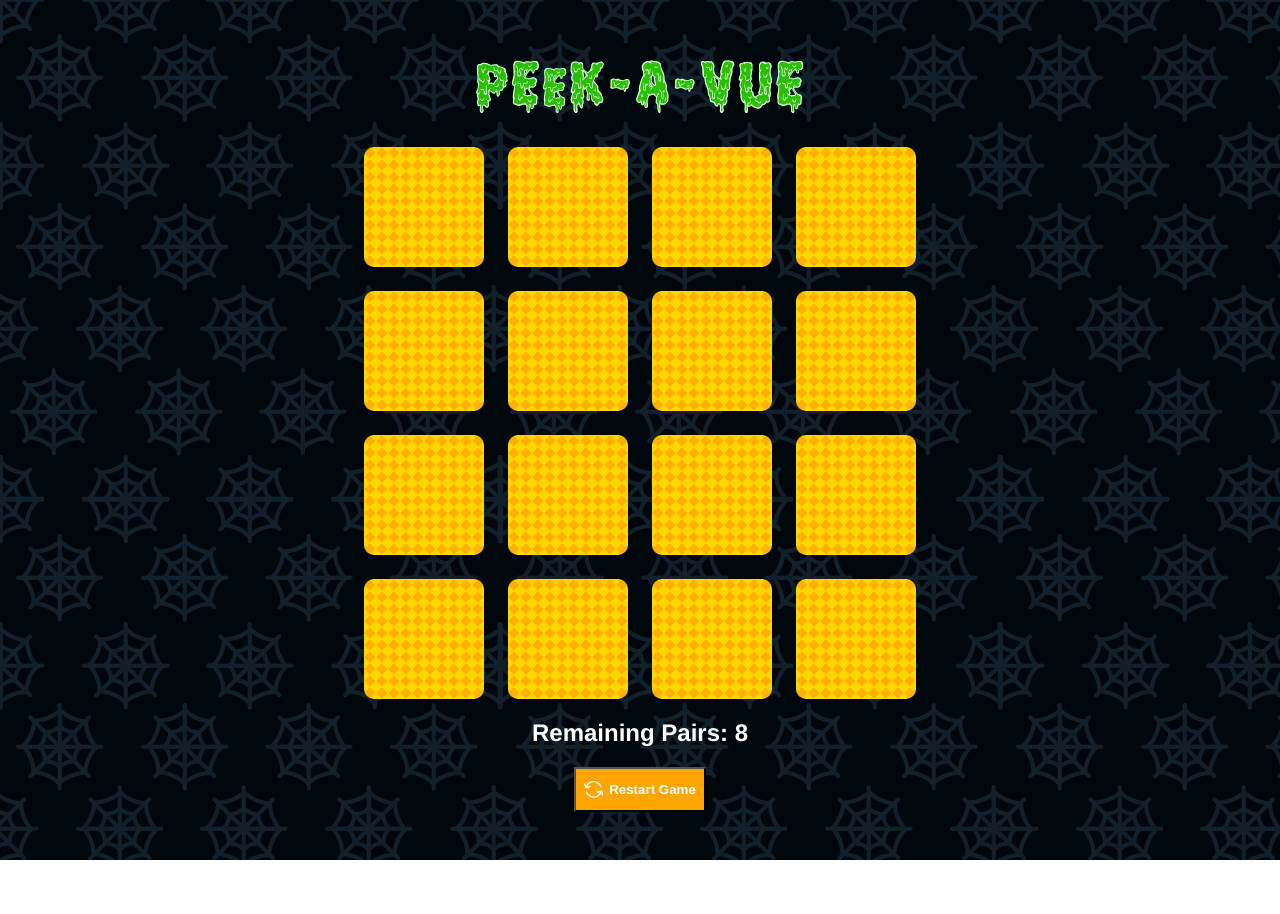
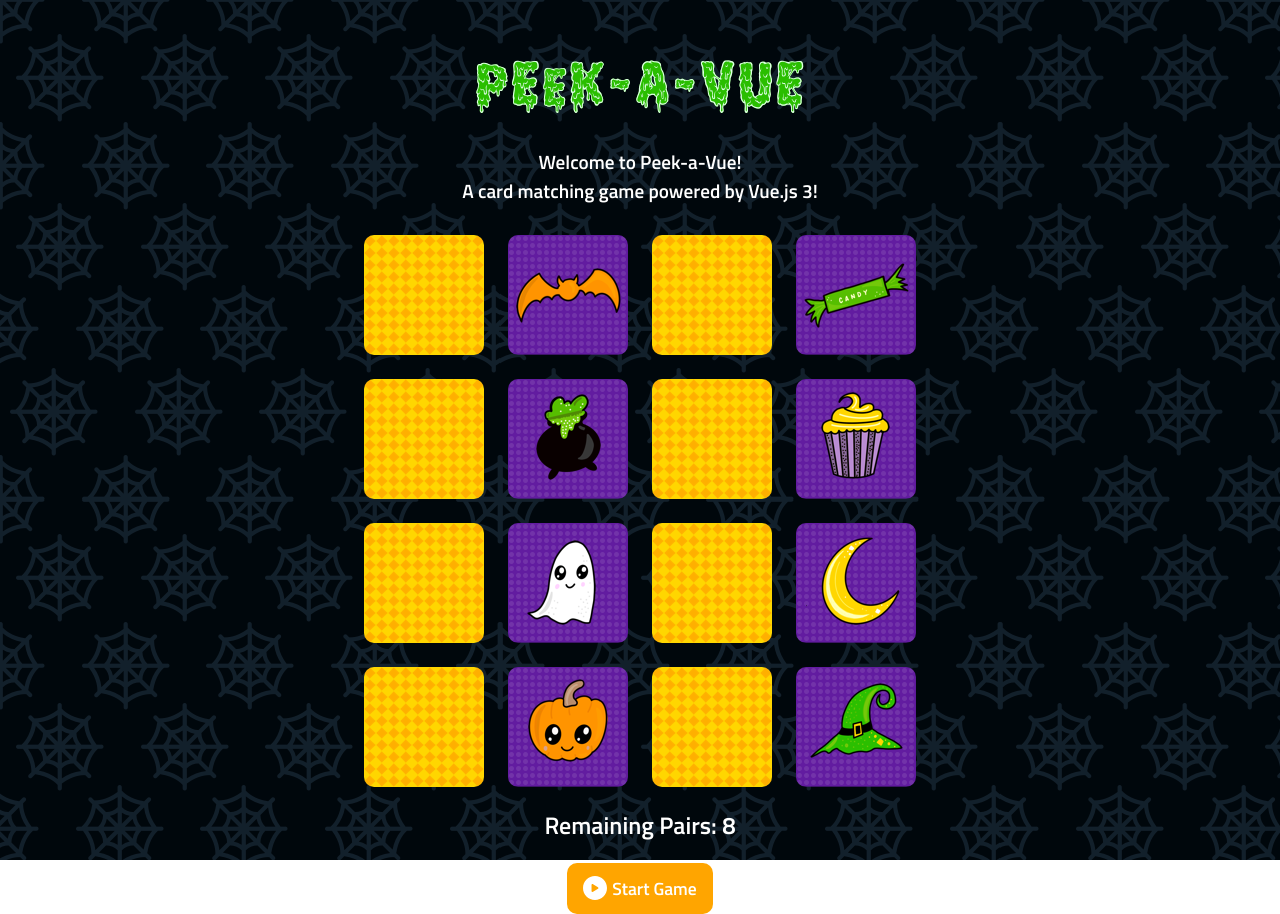
Before and after one commit to drummer-Yurii/matching-game, a Vue app: page / in a window 1280 px wide. Before the commit the page ends 860 px from the top, so only its background shows below. Built offline with nearby package versions, Linux system fonts and the light colour scheme.

Commit message:
tweaks to home page experience

```diff
--- a/public/index.html
+++ b/public/index.html
@@ -4,6 +4,7 @@
     <meta charset="utf-8">
     <meta http-equiv="X-UA-Compatible" content="IE=edge">
     <meta name="viewport" content="width=device-width,initial-scale=1.0">
+    <link href="https://fonts.googleapis.com/css2?family=Titillium+Web:wght@600&display=swap" rel="stylesheet">
     <link rel="icon" href="<%= BASE_URL %>favicon.ico">
     <title><%= htmlWebpackPlugin.options.title %></title>
   </head>
--- a/src/App.vue
+++ b/src/App.vue
@@ -2,12 +2,17 @@
   <h1 class="sr-only">Peek-a-Vue</h1>
   <img src="/images/peek-a-vue-title.png"
     alt="Peek-a-Vue" class="title" />
+    <section class="description">
+      <p>Welcome to Peek-a-Vue!</p>
+      <p>A card matching game powered by Vue.js 3!</p>
+    </section>
   <transition-group tag="section" class="game-board" name="shuffle-card">
     <Card v-for="(card) in cardList" :key="`${card.value}-${card.variant}`" :matched="card.matched" :value="card.value"
       :visible="card.visible" :position="card.position" @select-card="flipCard" />
   </transition-group>
-  <h2>{{ status }}</h2>
-  <button @click="restartGame" class="button"><img src="/images/restart.svg" alt="Restart Icon" /> Restart Game</button>
+  <h2 class="status">{{ status }}</h2>
+  <button v-if="newPlayer" @click="startGame" class="button"><img src="/images/play.svg" alt="Restart Icon" /> Start Game</button>
+  <button v-else @click="restartGame" class="button"><img src="/images/restart.svg" alt="Restart Icon" /> Restart Game</button>
 </template>
 
 <script>
@@ -24,6 +29,13 @@
   setup() {
     const cardList = ref([])
     const userSelection = ref([])
+    const newPlayer = ref(true)
+
+    const startGame = () => {
+      newPlayer.value = false
+
+      restartGame()
+    }
 
     const status = computed(() => {
       if (remainingPairs.value === 0) {
@@ -64,7 +76,7 @@
       cardList.value.push({
         value: item,
         variant: 2,
-        visible: false,
+        visible: true,
         position: null,
         matched: false
       })
@@ -123,7 +135,9 @@
       flipCard,
       userSelection,
       status,
-      restartGame
+      restartGame,
+      startGame,
+      newPlayer
     }
   }
 }
@@ -153,15 +167,37 @@
   padding-top: 60px;
 }
 
+.description {
+  font-family: 'Titillium Web', sans-serif;
+}
+
+.description p {
+  margin: 0;
+  font-size: 1.2rem;
+}
+
+.description p:last-child {
+  margin-bottom: 30px;
+}
+
+.status {
+  font-family: 'Titillium Web', sans-serif;
+}
+
 .button {
   background-color: orange;
   color: white;
-  padding: 0.75rem 0.5rem;
+  padding: 0.75rem 1rem;
   display: flex;
   align-items: center;
   justify-content: center;
   margin: 0 auto;
   font-weight: bold;
+  font-family: 'Titillium Web', sans-serif;
+  font-weight: bold;
+  font-size: 1.1rem;
+  border: 0;
+  border-radius: 10px;
 }
 
 .button img {
```
